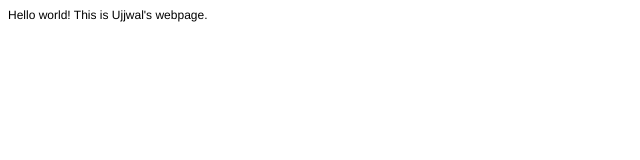
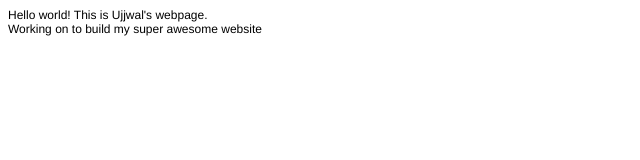
Before and after one commit to UjjwalPandey/personal-website, a plain HTML site: page index.html in a window 1280 px wide. Shown: the whole page, without its empty margins (0-640 px from the left). Drawn offline with Linux system fonts and the light colour scheme.

Commit message:
Testing the change in this file and it's impact when DNS is fired

```diff
--- a/index.html
+++ b/index.html
@@ -13,6 +13,9 @@
 <body>
 <p class="p1">
 Hello world! This is Ujjwal's webpage.
+<br />
+
+Working on to build my super awesome website
 </p>
 </body>
 </html>
```
